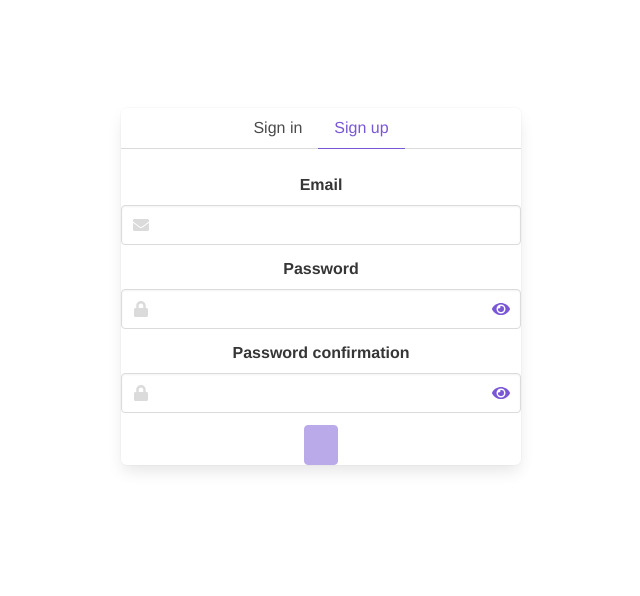
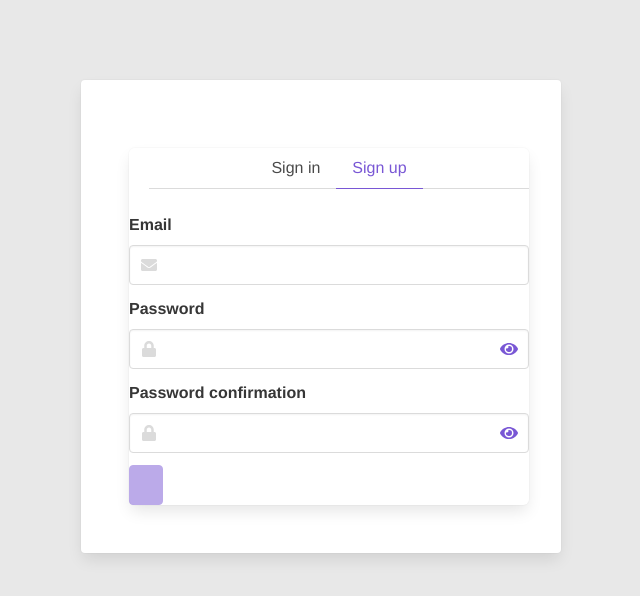
Before and after one commit to vsokoltsov/Authorization360-client, a Vue app: page /auth/sign-up in a window 1280 px wide. Shown: the top 596 px of the page, without its empty margins (319-959 px from the left). Built offline with nearby package versions, Linux system fonts and the light colour scheme; no server answers.

Commit message:
Fix some imposition and templating

```diff
--- a/package.json
+++ b/package.json
@@ -14,6 +14,8 @@
     "axios": "^0.19.0",
     "buefy": "^0.8.2",
     "core-js": "^2.6.5",
+    "node-sass": "^4.12.0",
+    "sass-loader": "^8.0.0",
     "vue": "^2.6.10",
     "vue-router": "^3.0.7",
     "vuelidate": "^0.7.4",
--- a/public/index.html
+++ b/public/index.html
@@ -6,6 +6,7 @@
     <meta name="viewport" content="width=device-width,initial-scale=1.0">
     <link rel="icon" href="<%= BASE_URL %>favicon.ico">
     <title>Authorization 360</title>
+
   </head>
   <body>
     <noscript>
@@ -14,4 +15,9 @@
     <div id="app"></div>
     <!-- built files will be auto injected -->
   </body>
+  <style>
+    html {
+      background-color: #e8e8e8;
+    }
+  </style>
 </html>
--- a/src/App.vue
+++ b/src/App.vue
@@ -32,8 +32,6 @@ export default {
   font-family: 'Avenir', Helvetica, Arial, sans-serif;
   -webkit-font-smoothing: antialiased;
   -moz-osx-font-smoothing: grayscale;
-  text-align: center;
   color: #2c3e50;
-  margin-top: 60px;
 }
 </style>
--- a/src/layouts/Authorization.vue
+++ b/src/layouts/Authorization.vue
@@ -1,5 +1,13 @@
 <template>
-<div class="auth-layout section">
+<div class="auth-layout section card">
     <router-view></router-view>
 </div>
 </template>
+
+<style lang="scss">
+    .auth-layout {
+        width: 30em;
+        margin: 0 auto;
+        margin-top: 5em;
+    }
+</style>
--- a/src/layouts/Default.vue
+++ b/src/layouts/Default.vue
@@ -1,11 +1,22 @@
 <template>
 <div class="base-layout">
-    <div class="header">
+    <b-navbar>
         HEADER
-        <button @click="signOut">Sign out</button>
-    </div>
-    <div class="content">
-        <router-view></router-view>
+        <template slot="end">
+            <b-navbar-item tag="div">
+                <div class="buttons">
+                    <b-button type="is-danger" @click="signOut">Sign out</b-button>
+                </div>
+            </b-navbar-item>
+        </template>
+    </b-navbar>
+    <div class="columns">
+        <div class="card navigation column is-narrow">
+            Navigation
+        </div>
+        <div class="column content card">
+            <router-view></router-view>
+        </div>
     </div>
 </div>
 </template>
@@ -21,3 +32,13 @@ export default {
     }
 }
 </script>
+
+<style lang="scss">
+    .navigation {
+        margin: 20px 0 20px 20px;
+    }
+
+    .content {
+        margin: 20px 20px 0 20px;
+    }
+</style>
```
Also changed, not shown: 1 other file (tests, documents, lock files or other folders).
